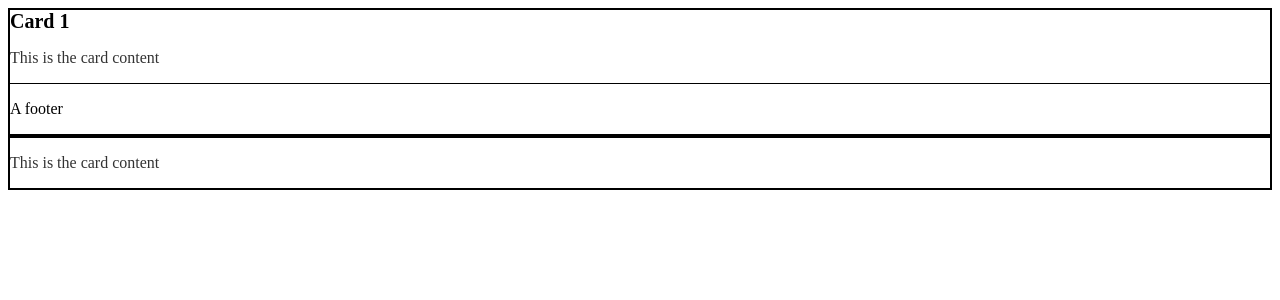
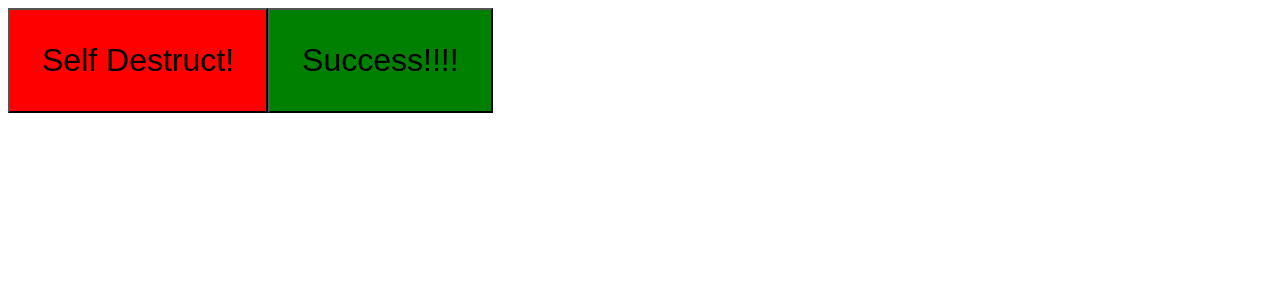
Before and after one commit to DilshanGDT/Learning-React-DesignPatterns, a React (Vite) app: page / in a window 1280 px wide. Shown: the top 300 px of the page. Built offline with nearby package versions, Linux system fonts and the light colour scheme.

Commit message:
partially applied components

```diff
--- a/src/App.jsx
+++ b/src/App.jsx
@@ -1,22 +1,11 @@
-import { Card, CardHeader, CardBody, CardFooter } from "./composition"
+import { DangerButton, SuccessButton } from "./partialApplication"
+
 
 function App() {
   return (
 		<>
-    <Card>
-			<CardHeader title="Card 1" />
-			<CardBody>
-				<p>This is the card content</p>
-			</CardBody>
-			<CardFooter>
-				<p>A footer</p>
-			</CardFooter>
-		</Card>
-		<Card>
-			<CardBody>
-				<p>This is the card content</p>
-			</CardBody>
-		</Card>
+		<DangerButton text="Self Destruct!" />
+		<SuccessButton size="large" />
 		</>
   )
 }
--- /dev/null
+++ b/src/partialApplication.jsx
@@ -0,0 +1,18 @@
+export const Button = ({ size, color, text, ...props }) => {
+	return (
+		<button style={{
+			padding: size === 'large' ? '32px' : '8px',
+			fontSize: size === 'large' ? '32px' : '16px',
+			backgroundColor: color,
+		}} {...props}>{text}</button>
+	);
+}
+
+export const partiallyApply = (Component, partialProps) => {
+  return props => {
+    return <Component {...partialProps} {...props} />
+  }
+}
+
+export const DangerButton = partiallyApply(Button, { size: 'large', color: 'red' });
+export const SuccessButton = partiallyApply(Button, { color: 'green', text: 'Success!!!!' })
```
